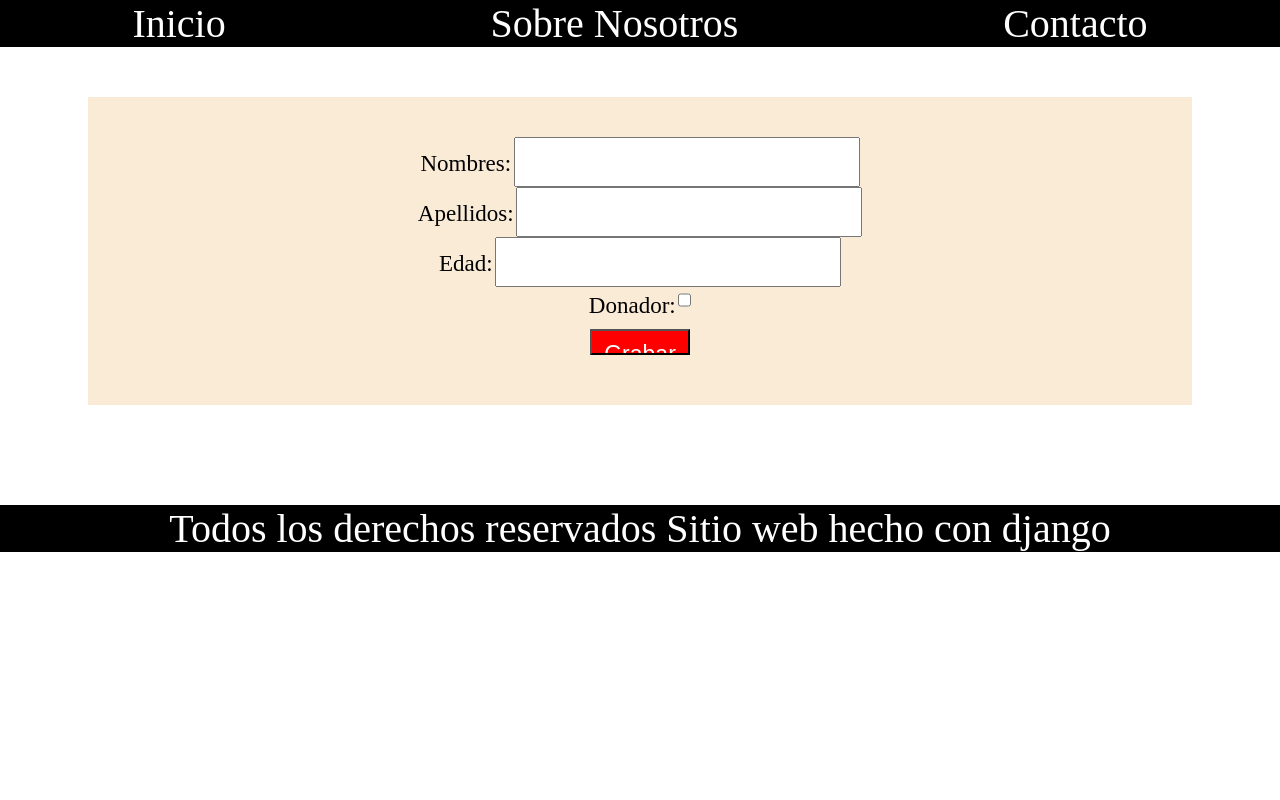
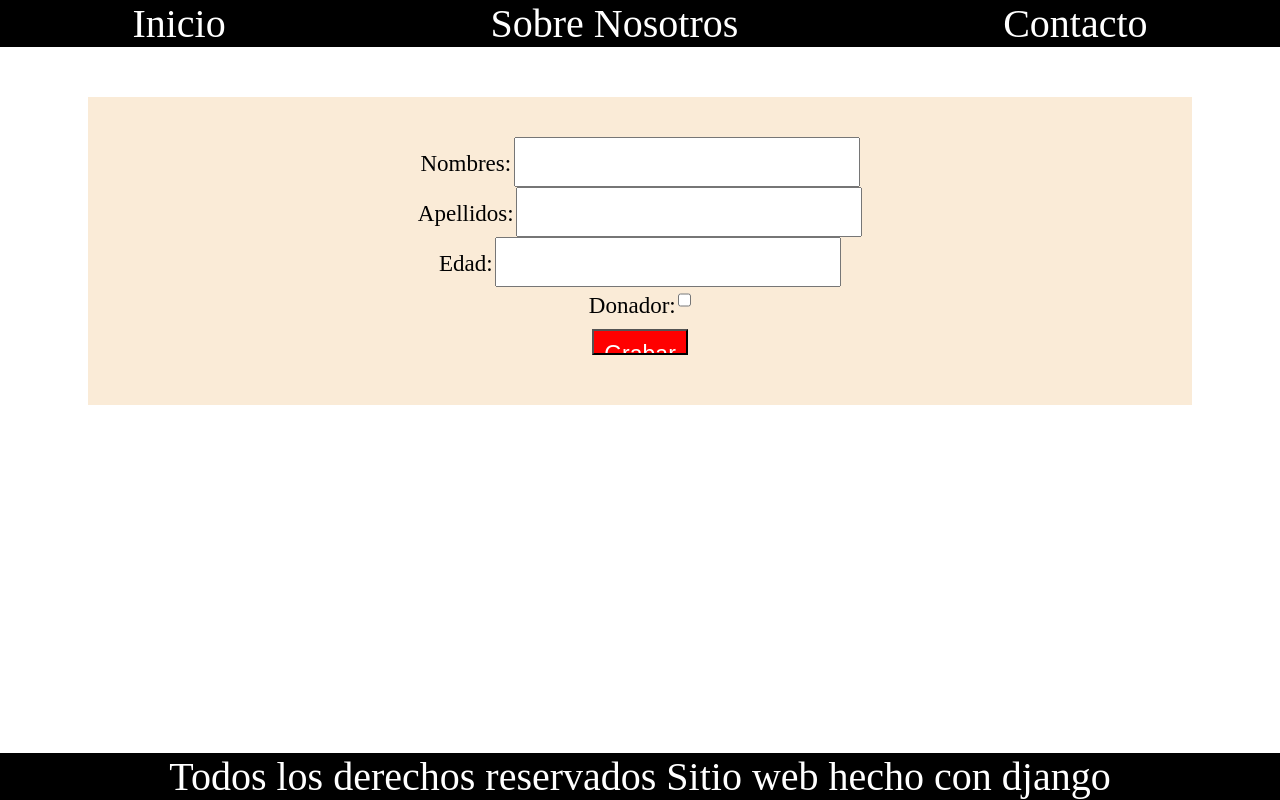
Before and after one commit to JulioChura/Django, a Django app: page /agregar/ in a window 1280 px wide. Run offline with Django 5.2, Linux system fonts and the light colour scheme.

```diff
--- a/src/listaContactos/personas/static/styles.css
+++ b/src/listaContactos/personas/static/styles.css
@@ -6,6 +6,10 @@
 html {
     box-sizing: border-box;
     font-size: 62.5%; /* 1 rem = 10px */
+    position: relative;
+    min-height: 100%;
+
+
 }
 
 .header {
@@ -32,6 +36,9 @@ html {
     color: white;
     text-align: center;
     padding: auto;
+    position: absolute;
+    bottom: 0;
+    width: 100%;
 }
 
 .form {
@@ -60,9 +67,8 @@ h2 {
 .btn {
     background-color: red;
     color: white;
-    font-size: 2.7rem;
+    font-size: 1rem;
     margin: 1rem;
-    width: 10rem;
 }
 
 .lista {
```
Also changed, not shown: src/listaContactos/db.sqlite3.
